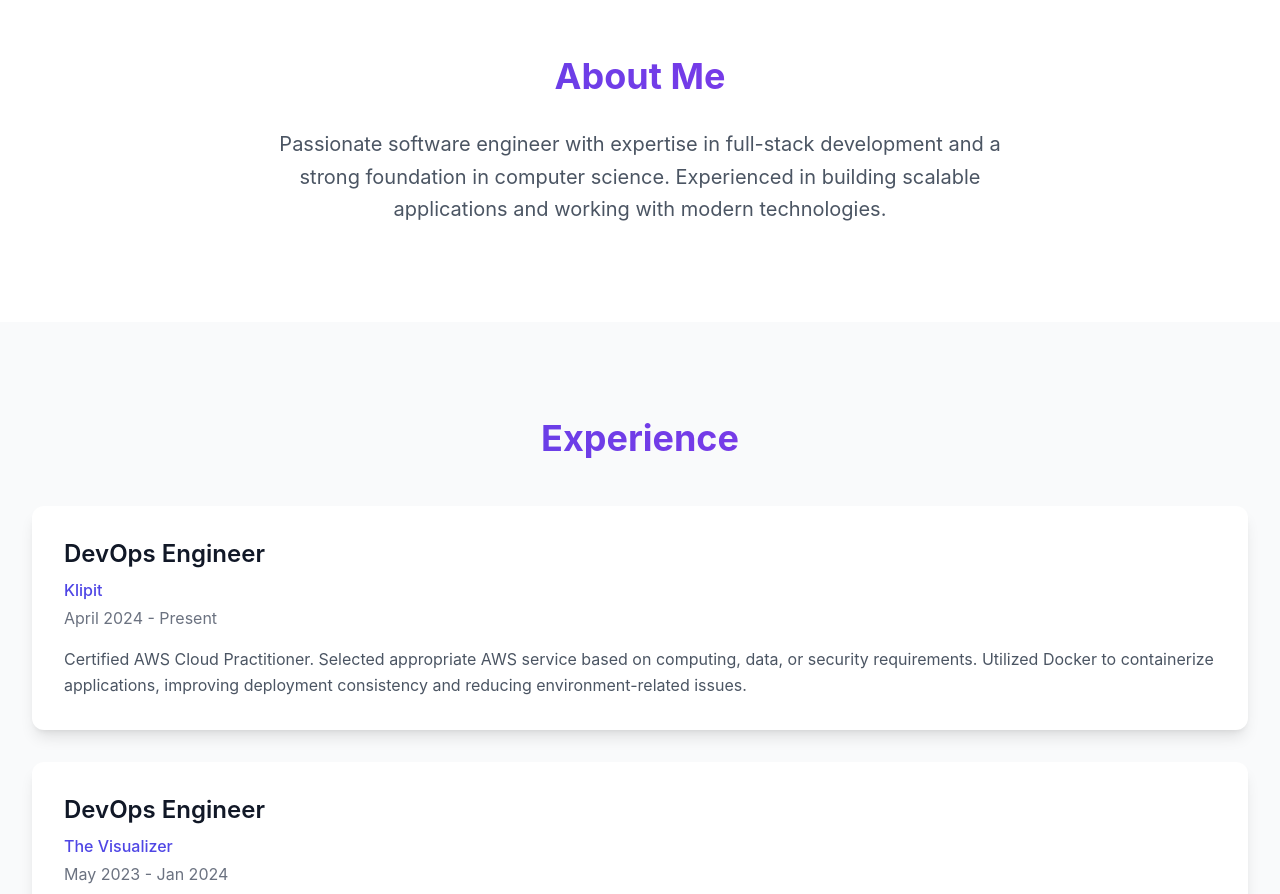
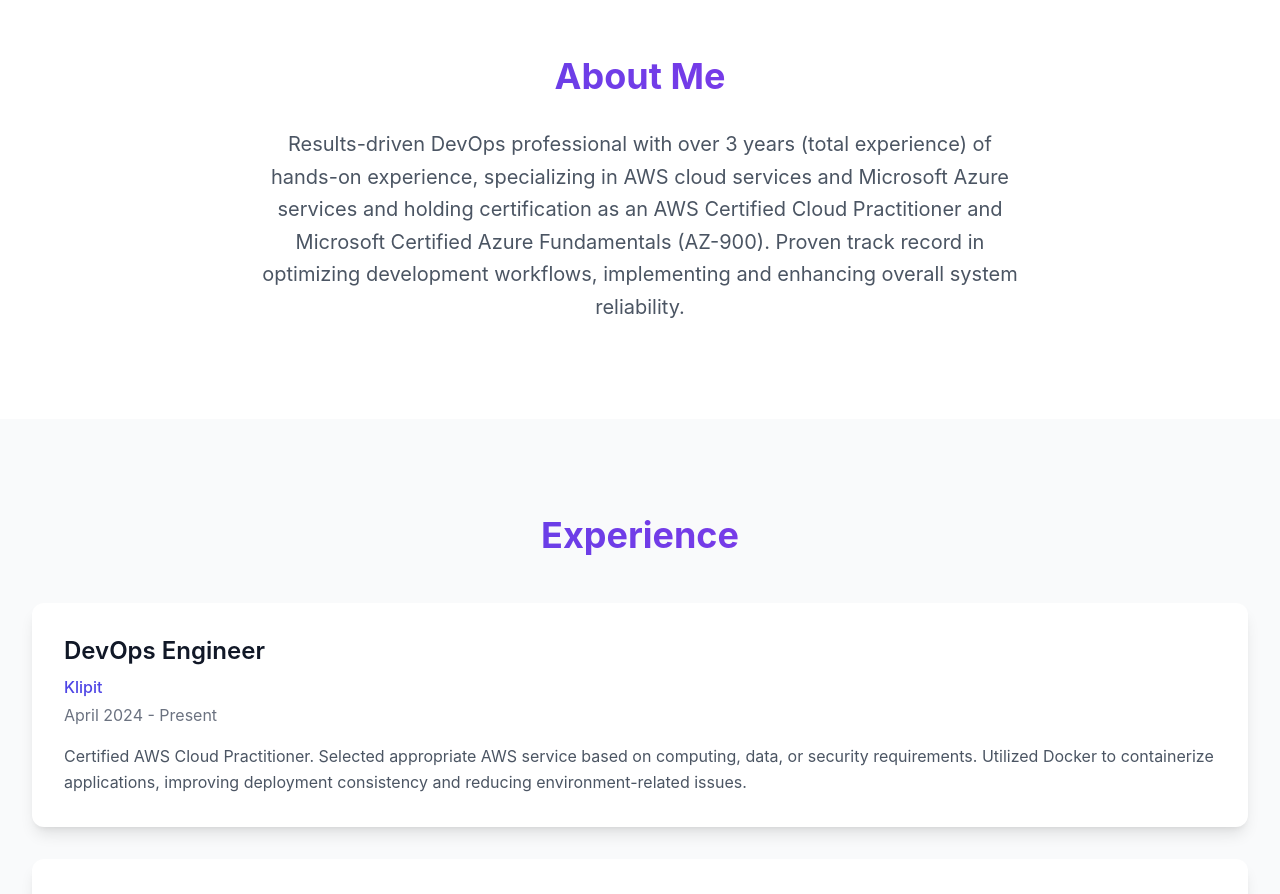
Before and after one commit to DarbhaPreetham/darbhapreethamport, a React (Vite) app: page / in a window 1280 px wide. Shown: the part 840-1734 px from the top of the page. Built offline with nearby package versions, Linux system fonts and the light colour scheme.

Commit message:
Added About Me

```diff
--- a/src/components/About.jsx
+++ b/src/components/About.jsx
@@ -22,9 +22,7 @@
             About Me
           </h2>
           <p className="mt-4 max-w-3xl text-xl text-gray-600 lg:mx-auto leading-relaxed">
-            Passionate software engineer with expertise in full-stack development and a strong foundation in computer science.
-            Experienced in building scalable applications and working with modern technologies.
-          </p>
+          Results-driven DevOps professional with over 3 years (total experience) of hands-on experience, specializing in AWS cloud services and Microsoft Azure services and holding certification as an AWS Certified Cloud Practitioner and Microsoft Certified Azure Fundamentals (AZ-900). Proven track record in optimizing development workflows, implementing and enhancing overall system reliability.          </p>
         </motion.div>
       </div>
     </section>
```
